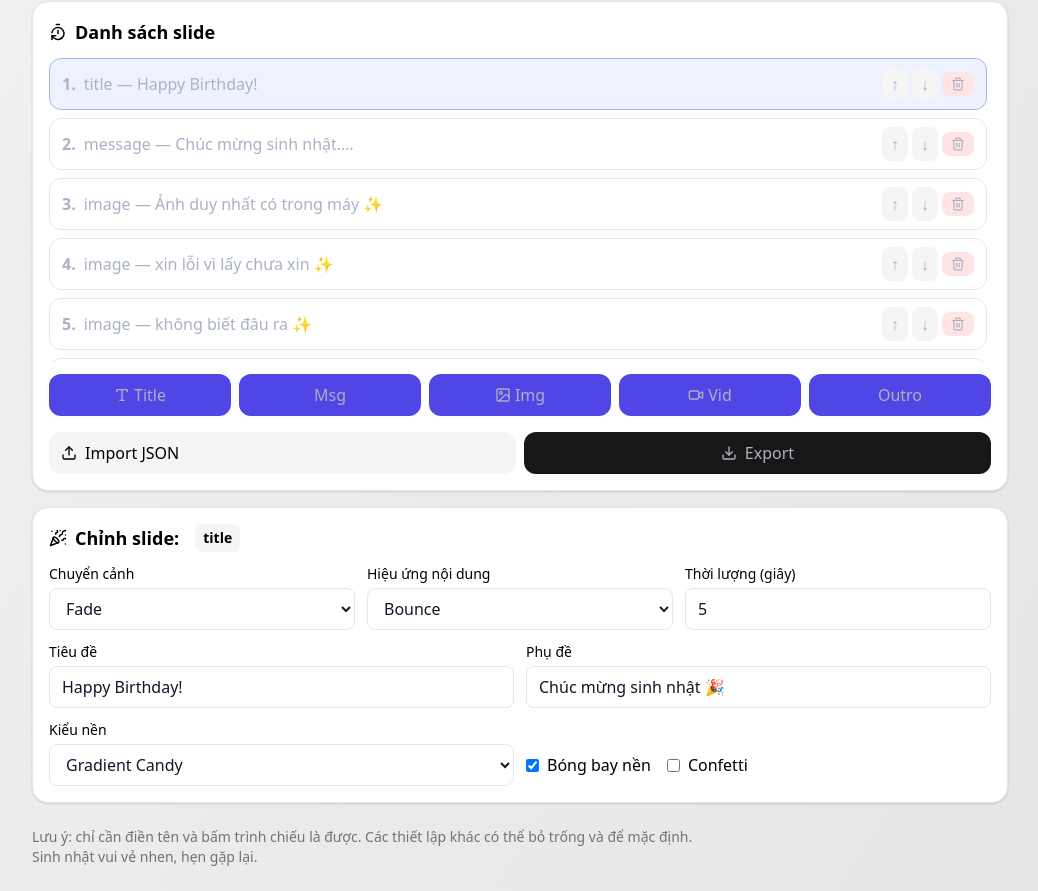
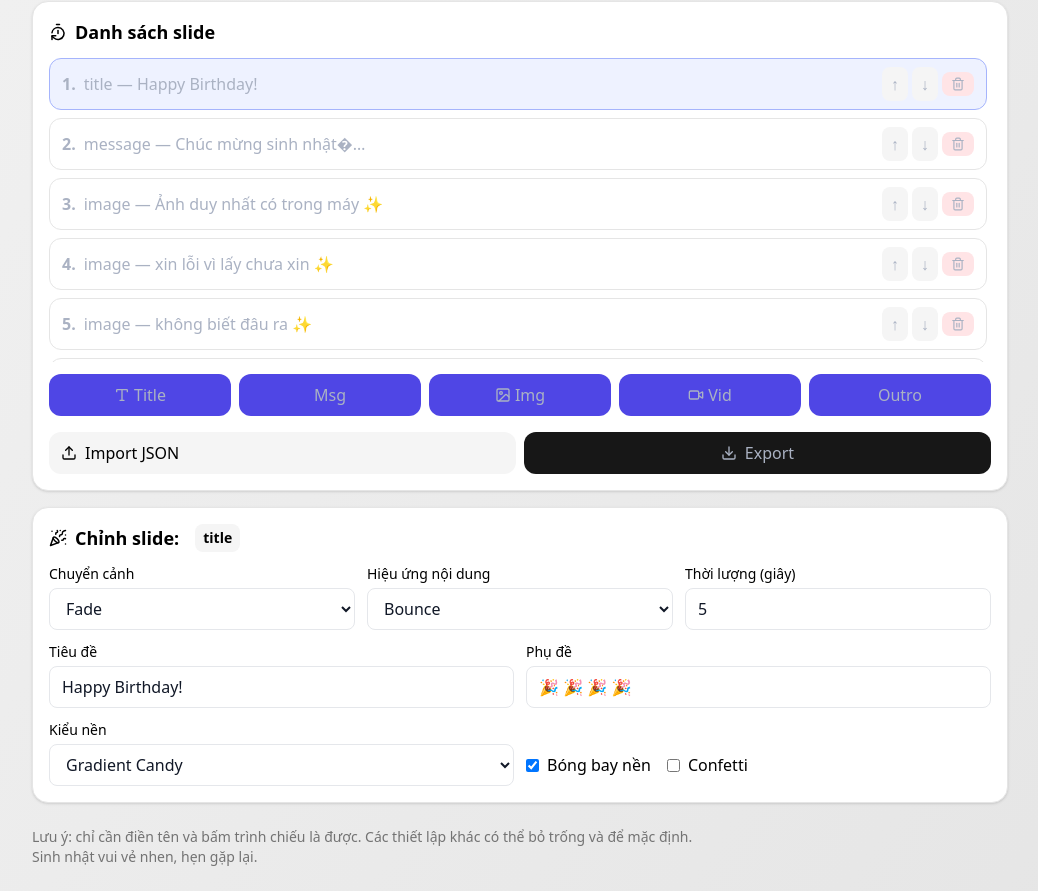
Before and after one commit to HoanggTu/SpecialDay, a React (Vite) app: page / in a window 1280 px wide. Shown: the part 1020-1911 px from the top of the page, without its empty margins (120-1158 px from the left). Built offline with nearby package versions, Linux system fonts and the light colour scheme.

Commit message:
updateicon

```diff
--- a/src/BirthdayBuilder.jsx
+++ b/src/BirthdayBuilder.jsx
@@ -103,11 +103,11 @@ const effects = {
    Starter slides
 ============================= */
 const starterSlides = [
-  { id: uid(), type: "title", title: "Happy Birthday!", subtitle: "Chúc mừng sinh nhật 🎉", bg: "gradient-candy", duration: 5, transition: "fade", effect: "bounce", balloons: true },
+  { id: uid(), type: "title", title: "Happy Birthday!", subtitle: "🎉 🎉 🎉 🎉", bg: "gradient-candy", duration: 5, transition: "fade", effect: "bounce", balloons: true },
     {
     id: uid(),
     type: "message",
-    text: "Chúc mừng sinh nhật.\nChúc em một tuổi mới dồi dào sức khỏe để học tập và theo đuổi những điều mình yêu thích.\nMong em sẽ luôn giữ được sự sáng suốt và nhiệt huyết trên con đường mình đã chọn, để mọi nỗ lực đều mang lại kết quả ngọt ngào.\nSinh nhật vui vẻ nhé và hẹn gặp lại.",
+    text: "Chúc mừng sinh nhật🎉.\nChúc em một tuổi mới dồi dào sức khỏe để học tập và theo đuổi những điều mình yêu thích.\nMong em sẽ luôn giữ được sự sáng suốt và nhiệt huyết trên con đường mình đã chọn, để mọi nỗ lực đều mang lại kết quả ngọt ngào.\nSinh nhật vui vẻ nhé và hẹn gặp lại.",
     duration: 7,
     transition: "slide-left",
     effect: "fade-up"
@@ -165,7 +165,7 @@ const Slide = ({ slide, celebrant, theme }) => {
         )}
         {slide.type === "message" && (
           <motion.div initial={e.initial} animate={e.animate} transition={{ duration: 0.6 }}>
-            <h2 className="text-3xl md:text-5xl font-bold mb-4">{celebrant ? `Dear ${celebrant},` : "Lời chúc"}</h2>
+            <h2 className="text-3xl md:text-5xl font-bold mb-4">{celebrant ? `Dear ${celebrant},` : " "}</h2>
             <p className="whitespace-pre-line text-xl md:text-2xl leading-relaxed">{slide.text}</p>
           </motion.div>
         )}
```
